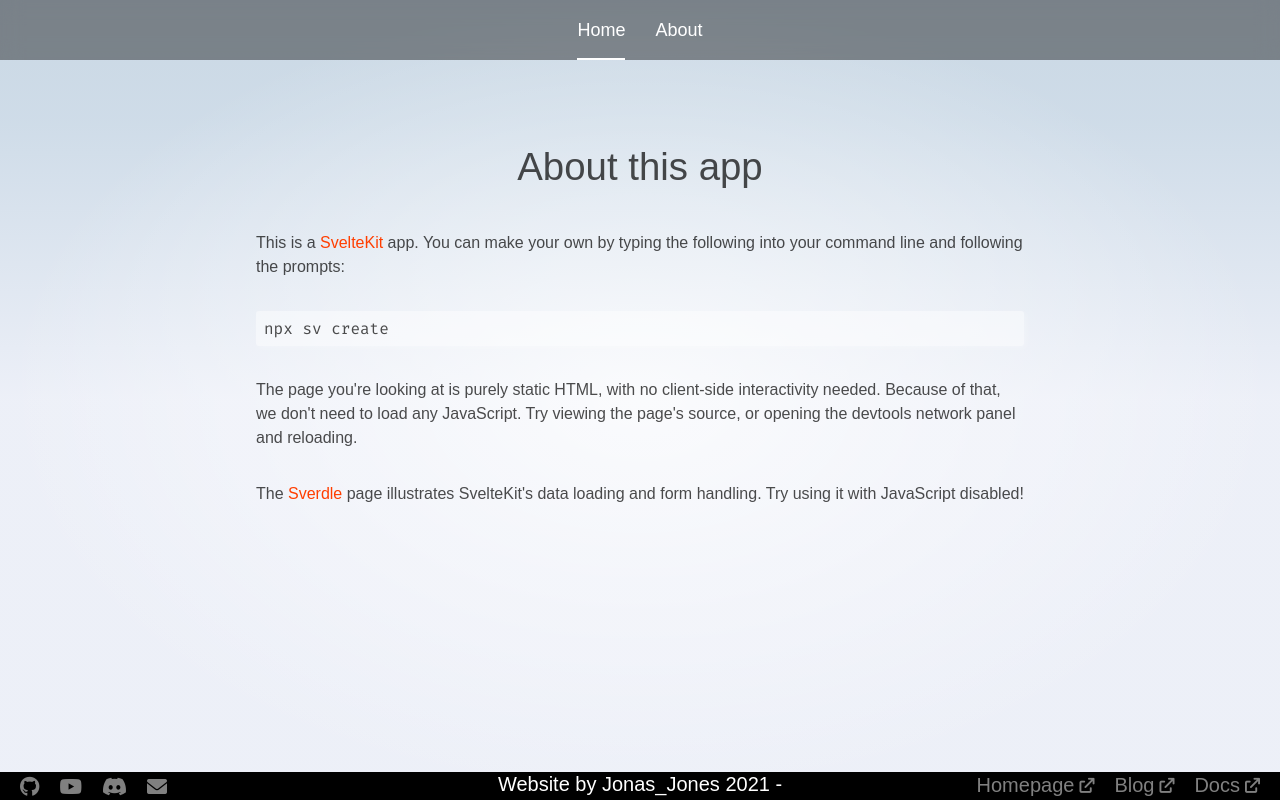
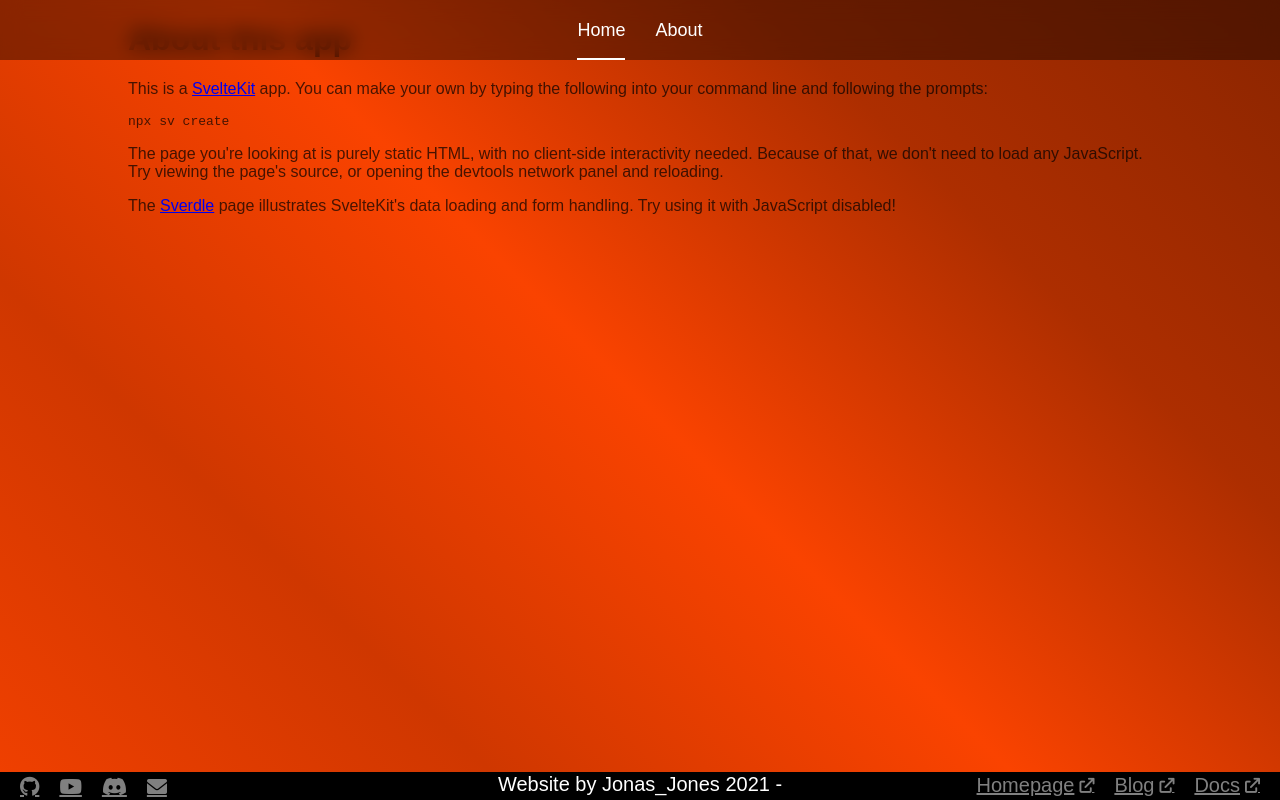
Before and after one commit to JonasunderscoreJones/wrappedify.jonasjones.dev, a SvelteKit app: page /about in a window 1280 px wide. Built offline with nearby package versions, Linux system fonts and the light colour scheme; no server answers.

Commit message:
removed unncessary parts

```diff
--- a/src/app.css
+++ b/src/app.css
@@ -1,4 +1,30 @@
 @import '@fontsource/fira-mono';
+
+html {
+	background: linear-gradient(45deg,
+		#F14000,
+		#CF3700,
+		#FA4300,
+		#AD2E00,
+		#8B2500
+	);
+  	background-size: 200% 200%;
+	background-attachment: fixed;  /* Ensures the background doesn't scroll */
+	background-size: cover;
+	animation: gradientShift 10s ease infinite;
+}
+
+@keyframes gradientShift {
+	0% {
+	  background-position: 0% 50%;
+	}
+	50% {
+	  background-position: 100% 50%;
+	}
+	100% {
+	  background-position: 0% 50%;
+	}
+  }
 
 :root {
 	--font-body: Arial, -apple-system, BlinkMacSystemFont, 'Segoe UI', Roboto, Oxygen, Ubuntu,
@@ -19,89 +45,4 @@
 body {
 	min-height: 100vh;
 	margin: 0;
-	background-attachment: fixed;
-	background-color: var(--color-bg-1);
-	background-size: 100vw 100vh;
-	background-image: radial-gradient(
-			50% 50% at 50% 50%,
-			rgba(255, 255, 255, 0.75) 0%,
-			rgba(255, 255, 255, 0) 100%
-		),
-		linear-gradient(180deg, var(--color-bg-0) 0%, var(--color-bg-1) 15%, var(--color-bg-2) 50%);
 }
-
-h1,
-h2,
-p {
-	font-weight: 400;
-}
-
-p {
-	line-height: 1.5;
-}
-
-a {
-	color: var(--color-theme-1);
-	text-decoration: none;
-}
-
-a:hover {
-	text-decoration: underline;
-}
-
-h1 {
-	font-size: 2rem;
-	text-align: center;
-}
-
-h2 {
-	font-size: 1rem;
-}
-
-pre {
-	font-size: 16px;
-	font-family: var(--font-mono);
-	background-color: rgba(255, 255, 255, 0.45);
-	border-radius: 3px;
-	box-shadow: 2px 2px 6px rgb(255 255 255 / 25%);
-	padding: 0.5em;
-	overflow-x: auto;
-	color: var(--color-text);
-}
-
-.text-column {
-	display: flex;
-	max-width: 48rem;
-	flex: 0.6;
-	flex-direction: column;
-	justify-content: center;
-	margin: 0 auto;
-}
-
-input,
-button {
-	font-size: inherit;
-	font-family: inherit;
-}
-
-button:focus:not(:focus-visible) {
-	outline: none;
-}
-
-@media (min-width: 720px) {
-	h1 {
-		font-size: 2.4rem;
-	}
-}
-
-.visually-hidden {
-	border: 0;
-	clip: rect(0 0 0 0);
-	height: auto;
-	margin: 0;
-	overflow: hidden;
-	padding: 0;
-	position: absolute;
-	width: 1px;
-	white-space: nowrap;
-}
```
